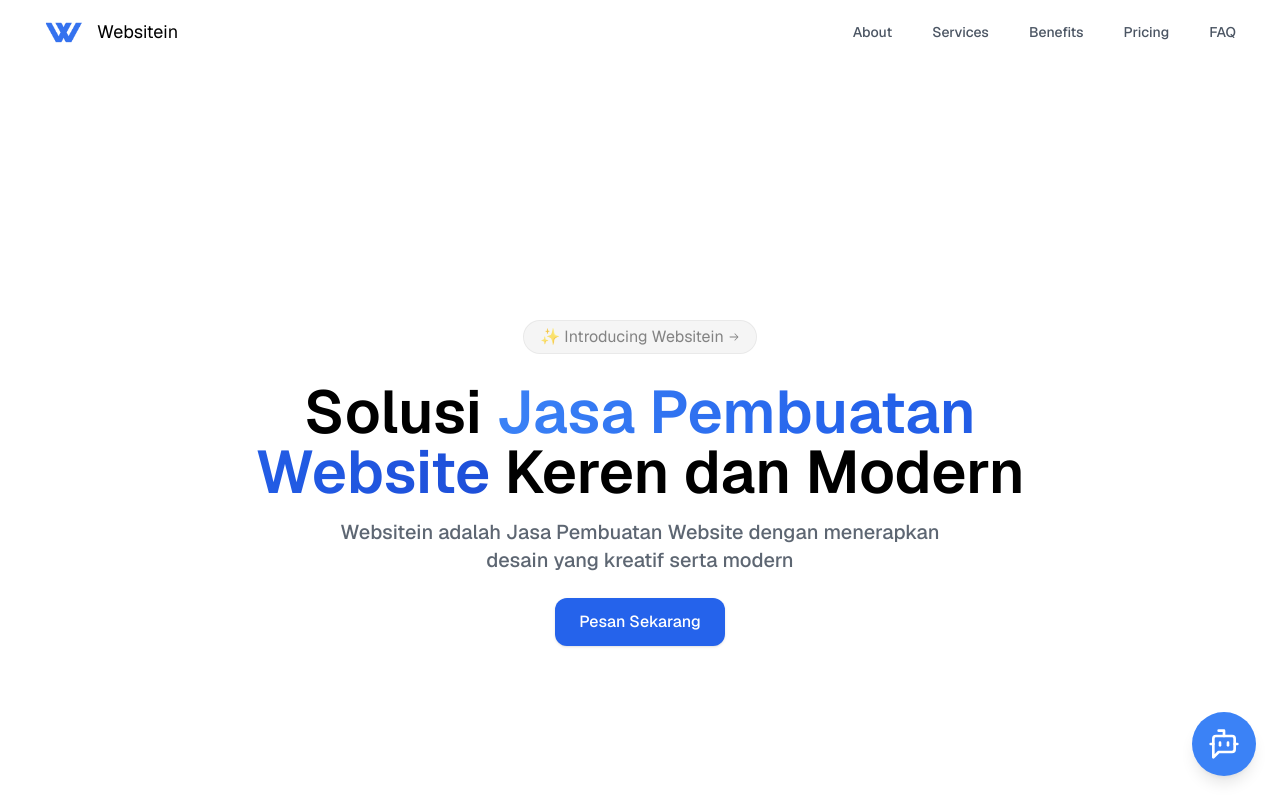
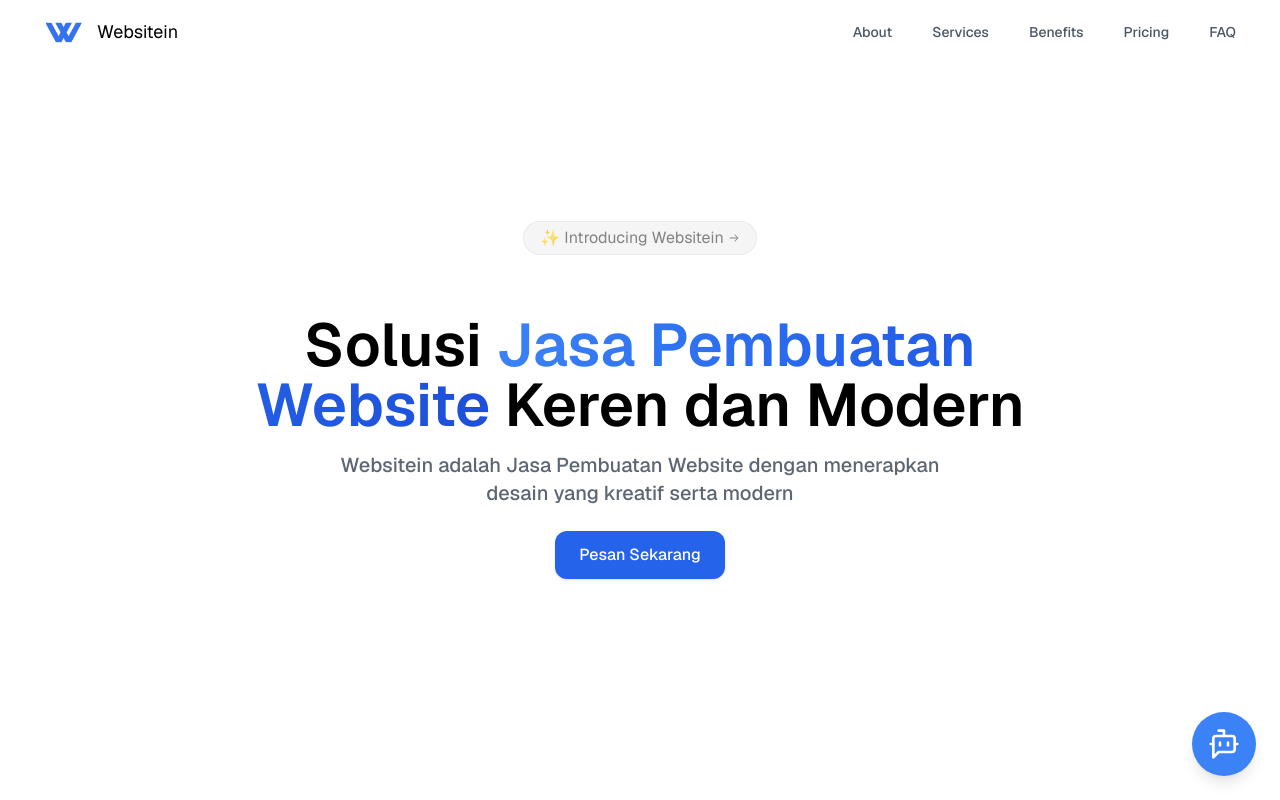
Before and after one commit to arkhanardana/websitein, a Next.js app: page / in a window 1280 px wide. Shown: the top 800 px of the page. Built offline with nearby package versions, Linux system fonts and the light colour scheme.

Commit message:
change hero section

```diff
--- a/src/components/HeroSection.tsx
+++ b/src/components/HeroSection.tsx
@@ -6,8 +6,8 @@
 
 export function HeroSection() {
 	return (
-		<section className="bg-white text-center pt-[16rem] pb-28 lg:py-[20rem] flex flex-col items-center h-screen">
-			<div className="flex items-center justify-center">
+		<section className="bg-white text-center flex flex-col items-center justify-center min-h-screen">
+			<div className="flex items-center justify-center mb-8">
 				<div
 					className={cn(
 						"group rounded-full border border-black/5 bg-neutral-100 text-base text-white transition-all ease-in hover:cursor-pointer hover:bg-neutral-200 dark:border-white/5 dark:bg-neutral-900 dark:hover:bg-neutral-800"
```
